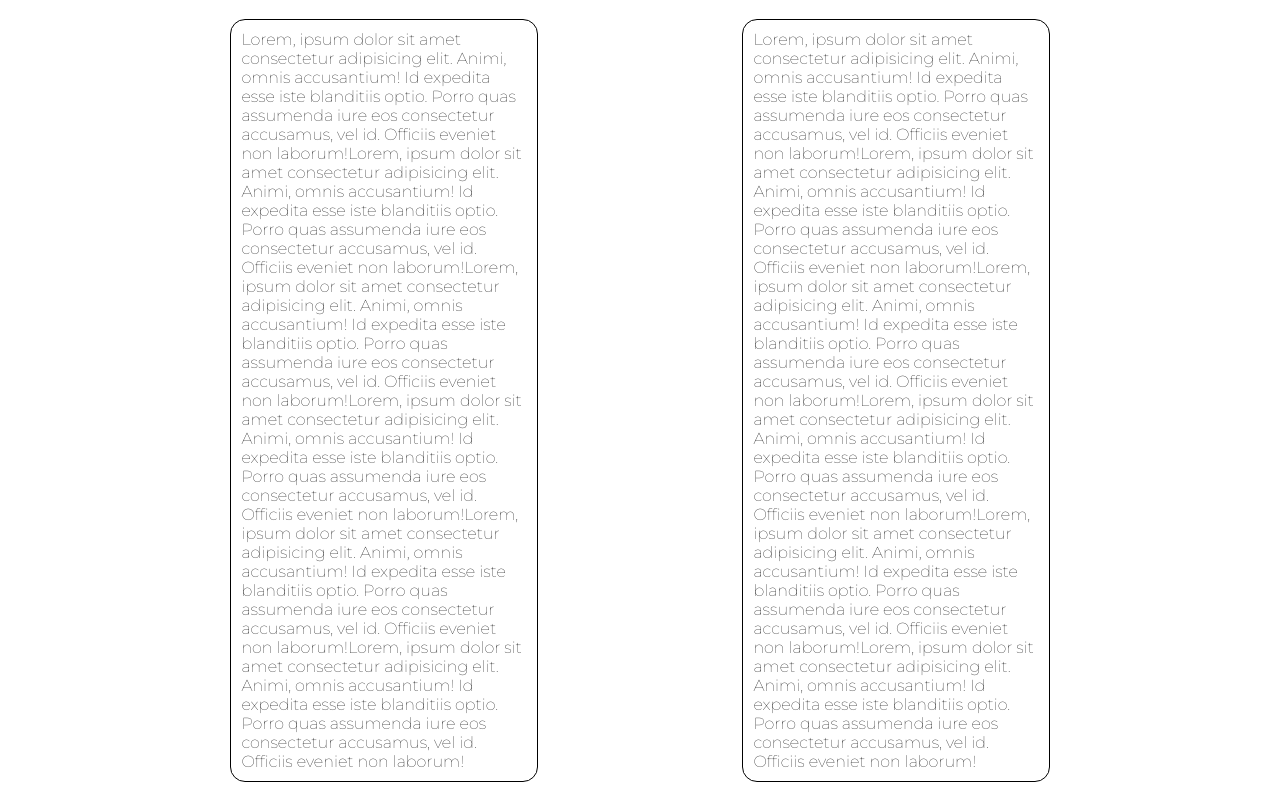
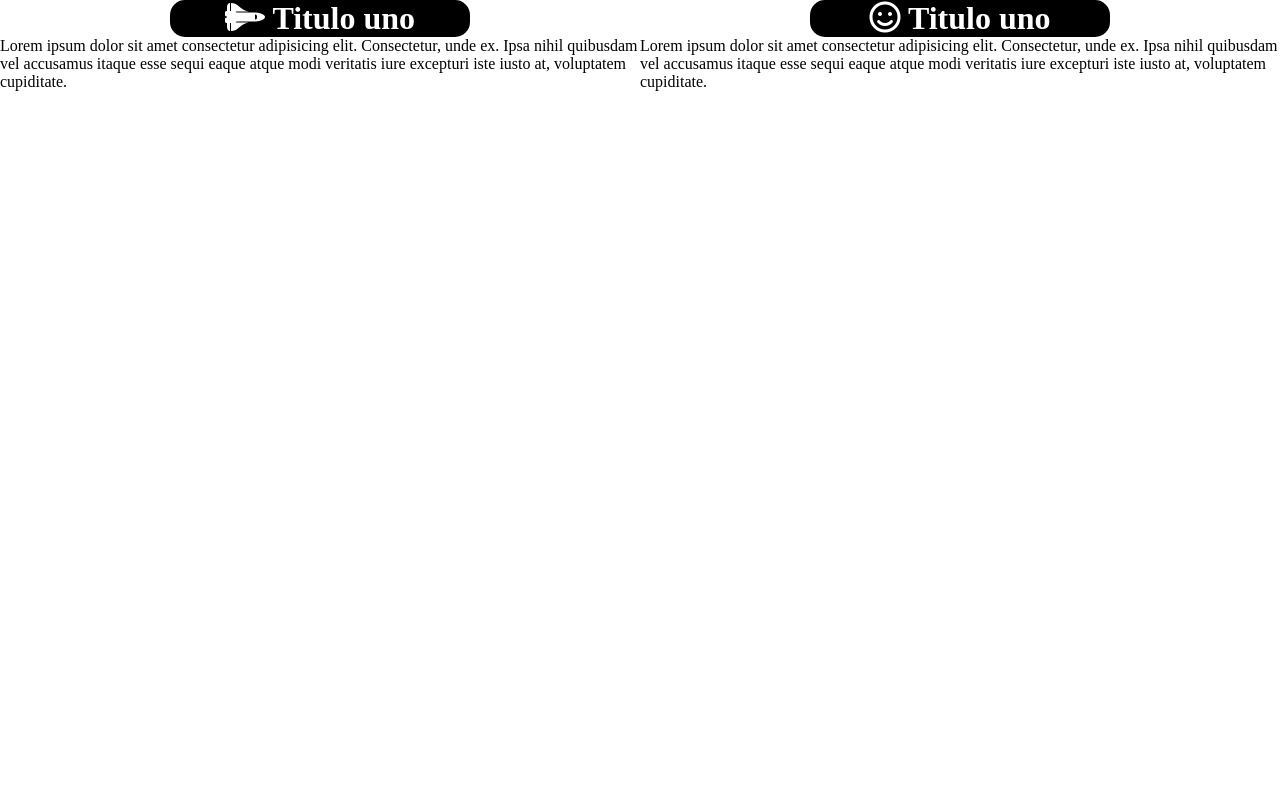
Before and after one commit to FranMaster08/EjemploParaBetsy, a plain HTML site: page index.html in a window 1280 px wide. Drawn offline with Linux system fonts and the light colour scheme.

Commit message:
se realizan cambios en el index

```diff
--- a/index.html
+++ b/index.html
@@ -6,48 +6,35 @@
     <meta http-equiv="X-UA-Compatible" content="IE=edge">
     <link rel="stylesheet" href="./style.css">
     <meta name="viewport" content="width=device-width, initial-scale=1.0">
+    <link rel="stylesheet" href="https://pro.fontawesome.com/releases/v5.10.0/css/all.css" integrity="sha384-AYmEC3Yw5cVb3ZcuHtOA93w35dYTsvhLPVnYs9eStHfGJvOvKxVfELGroGkvsg+p" crossorigin="anonymous"/>
+
     <title>Document</title>
 </head>
 
 <body>
+
     <main>
-        <div>
+        <div class="columiz">
+            <div class="titulos">
+                <h1><i class="fas fa-space-shuttle"></i> Titulo uno</h1>
+            </div>
             <p>
-                Lorem, ipsum dolor sit amet consectetur adipisicing elit. Animi, omnis accusantium! Id expedita esse
-                iste blanditiis optio. Porro quas assumenda iure eos consectetur accusamus, vel id. Officiis eveniet non
-                laborum!Lorem, ipsum dolor sit amet consectetur adipisicing elit. Animi, omnis accusantium! Id expedita esse
-                iste blanditiis optio. Porro quas assumenda iure eos consectetur accusamus, vel id. Officiis eveniet non
-                laborum!Lorem, ipsum dolor sit amet consectetur adipisicing elit. Animi, omnis accusantium! Id expedita esse
-                iste blanditiis optio. Porro quas assumenda iure eos consectetur accusamus, vel id. Officiis eveniet non
-                laborum!Lorem, ipsum dolor sit amet consectetur adipisicing elit. Animi, omnis accusantium! Id expedita esse
-                iste blanditiis optio. Porro quas assumenda iure eos consectetur accusamus, vel id. Officiis eveniet non
-                laborum!Lorem, ipsum dolor sit amet consectetur adipisicing elit. Animi, omnis accusantium! Id expedita esse
-                iste blanditiis optio. Porro quas assumenda iure eos consectetur accusamus, vel id. Officiis eveniet non
-                laborum!Lorem, ipsum dolor sit amet consectetur adipisicing elit. Animi, omnis accusantium! Id expedita esse
-                iste blanditiis optio. Porro quas assumenda iure eos consectetur accusamus, vel id. Officiis eveniet non
-                laborum!
+                Lorem ipsum dolor sit amet consectetur adipisicing elit. Consectetur, unde ex. Ipsa nihil quibusdam vel
+                accusamus itaque esse sequi eaque atque modi veritatis iure excepturi iste iusto at, voluptatem
+                cupiditate.
             </p>
         </div>
-        <div>
+        <div class="columdere">
+            <div class="titulos">
+                <h1><i class="far fa-smile"></i> Titulo uno</h1>
+            </div>
             <p>
-                Lorem, ipsum dolor sit amet consectetur adipisicing elit. Animi, omnis accusantium! Id expedita esse
-                iste blanditiis optio. Porro quas assumenda iure eos consectetur accusamus, vel id. Officiis eveniet non
-                laborum!Lorem, ipsum dolor sit amet consectetur adipisicing elit. Animi, omnis accusantium! Id expedita esse
-                iste blanditiis optio. Porro quas assumenda iure eos consectetur accusamus, vel id. Officiis eveniet non
-                laborum!Lorem, ipsum dolor sit amet consectetur adipisicing elit. Animi, omnis accusantium! Id expedita esse
-                iste blanditiis optio. Porro quas assumenda iure eos consectetur accusamus, vel id. Officiis eveniet non
-                laborum!Lorem, ipsum dolor sit amet consectetur adipisicing elit. Animi, omnis accusantium! Id expedita esse
-                iste blanditiis optio. Porro quas assumenda iure eos consectetur accusamus, vel id. Officiis eveniet non
-                laborum!Lorem, ipsum dolor sit amet consectetur adipisicing elit. Animi, omnis accusantium! Id expedita esse
-                iste blanditiis optio. Porro quas assumenda iure eos consectetur accusamus, vel id. Officiis eveniet non
-                laborum!Lorem, ipsum dolor sit amet consectetur adipisicing elit. Animi, omnis accusantium! Id expedita esse
-                iste blanditiis optio. Porro quas assumenda iure eos consectetur accusamus, vel id. Officiis eveniet non
-                laborum!
+                Lorem ipsum dolor sit amet consectetur adipisicing elit. Consectetur, unde ex. Ipsa nihil quibusdam vel
+                accusamus itaque esse sequi eaque atque modi veritatis iure excepturi iste iusto at, voluptatem
+                cupiditate.
             </p>
         </div>
-
     </main>
-
 </body>
 
 </html>
--- a/style.css
+++ b/style.css
@@ -6,24 +6,25 @@
     box-sizing: border-box;
 
 }
-
 main{
-    width: 80%;
-    height: 100vh;
-    margin: auto;
     display: flex;
     justify-content: space-around;
-    align-items: center;
-}
-main div{
-    width: 30%;
-    border: 1px black solid;
-    border-radius: 15px;
-    padding: 10px;
-    font-family: 'Montserrat', sans-serif;
 }
 
-main div:hover{
+.titulos{
+    display: flex;
+    justify-content: center;
+
+}
+
+h1{
+    display: inline-block;
     background-color: black;
     color: white;
+    padding-left: 10px;
+    padding-right: 10px;
+    border-radius: 15px;
+    width: 300px;
+    text-align: center;
+
 }
```
